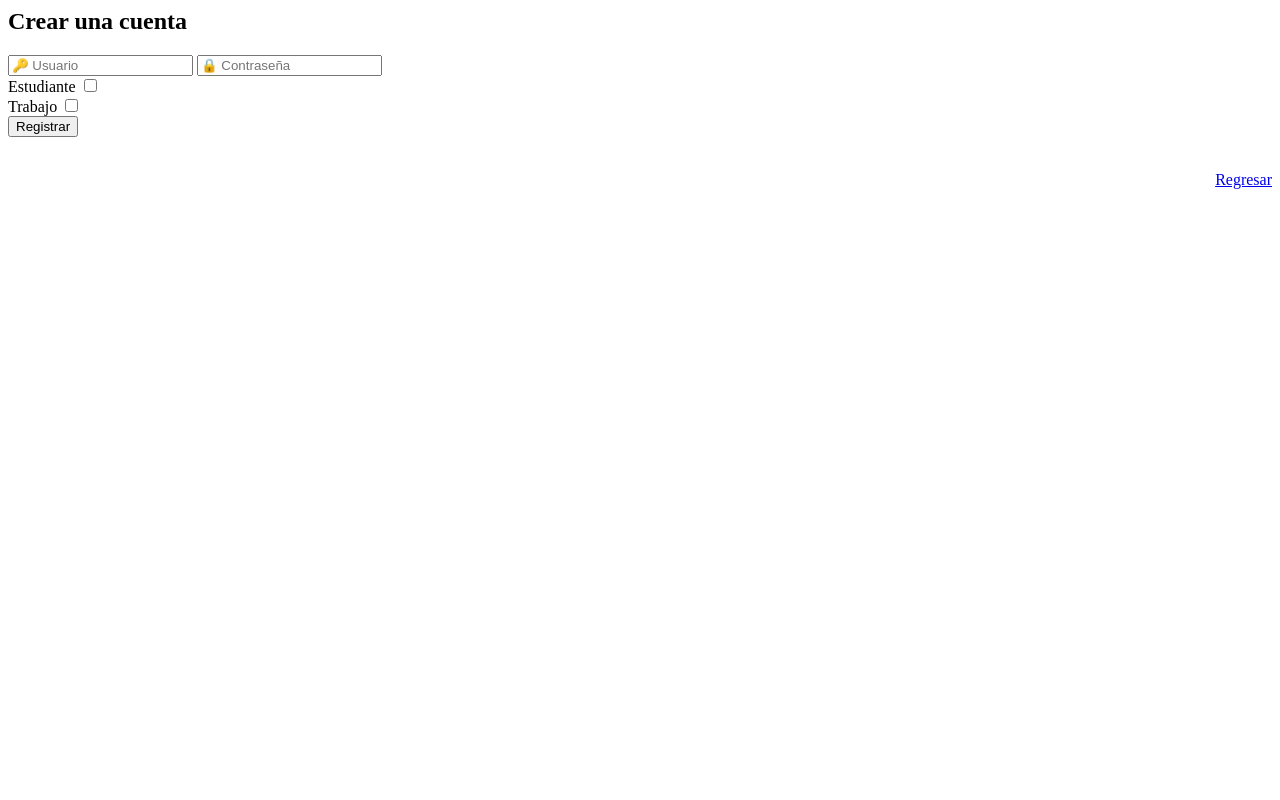
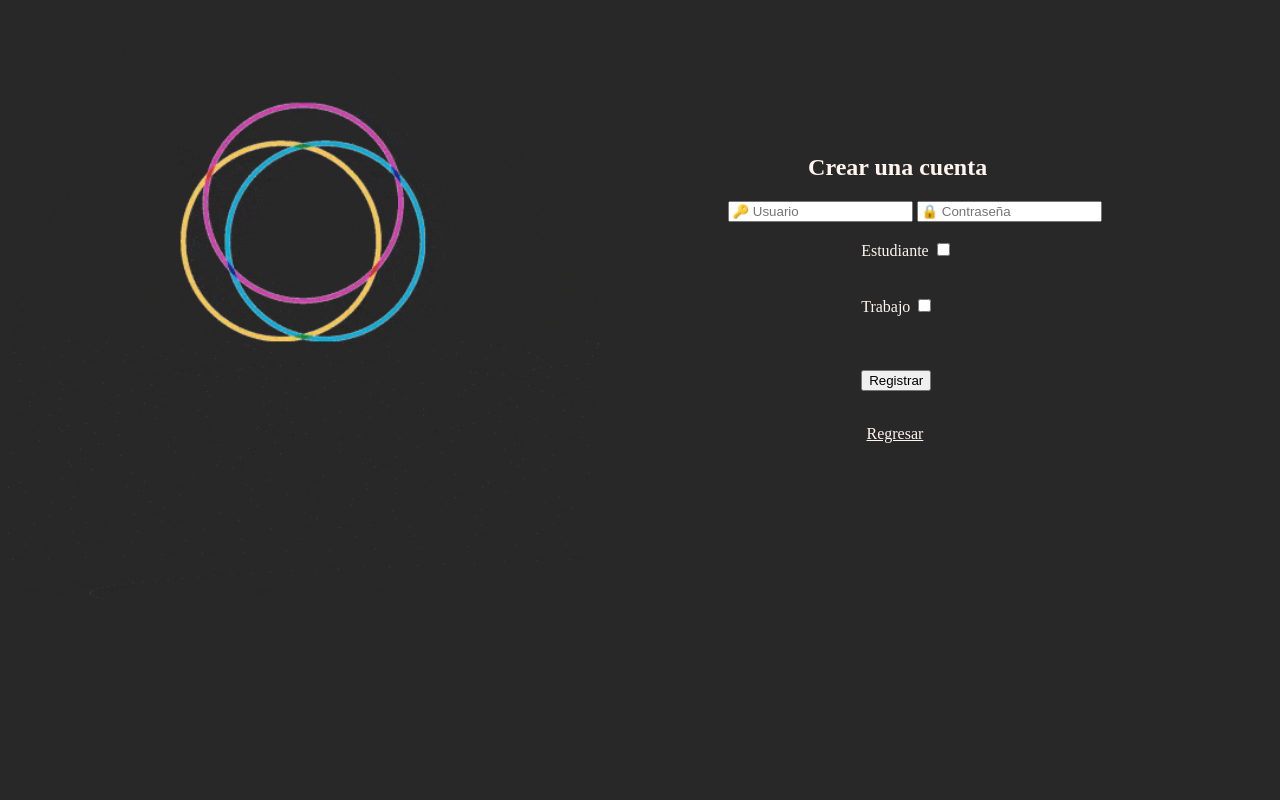
Before and after one commit to Code-A-H/I-Com, a PHP site: page /registrar.html in a window 1280 px wide. Run offline with PHP 8.4, Linux system fonts and the light colour scheme.

Commit message:
registrar4

```diff
--- a/RegistrarDiseño.css
+++ b/RegistrarDiseño.css
@@ -5,3 +5,52 @@
     display: none;
     min-width: 200px;
 }
+
+body{
+
+    background-color: rgb(40, 40, 40);
+}
+
+.inner1{
+    width:55%;
+    margin-right:2%;
+    float: left;
+}
+
+.inner1 img{
+    width:85%;
+}
+
+.inner2 {
+    width:42%;
+    float: left;
+    margin-top: 10%;
+}
+
+h2#tit{
+    color: seashell;
+    margin-left: 15%;
+}
+
+.dat{
+    color: seashell;
+    margin-left: 25%;
+}
+
+.dat2{
+    color: seashell;
+    margin-left: 26%;
+}
+
+.dat3{
+    color: palegoldenrod;
+}
+
+.inner2 a#registrarBtn{
+    color: seashell;
+    margin-left: 28%;
+}
+
+.btnReg{
+    margin-left: 25%;
+}
--- a/registrar.html
+++ b/registrar.html
@@ -16,34 +16,44 @@ Usar "estilos.css" en el ejercicio.
 
     <head>
         <meta charset="UTF-8">
-        <title>Registrar</title>
+        <title>I-COM</title>
         <link rel="stylesheet" href="RegistrarDiseño.css">
         <script src="Registrar.js"></script>
     </head>
 
     <body>
+        <div class="contenedor"></div>
+        <div class="inner1">
+            <img src="I-COM.gif" alt="Funny image">
+        </div>
+        <div class="inner2">
         <form action="Registrar.php" method="POST">
-            <h2>Crear una cuenta</h2>
+
+
+            <h2 id="tit">Crear una cuenta</h2>
             <input type="text" placeholder="&#128273; Usuario" name="usuario" required>
             <input type="password" placeholder="&#128274; Contraseña" name="contraseña" required>
-            <br>
-            <label>Estudiante</label>
+            <br><br>
+            <label class="dat">Estudiante</label>
             <input type="checkbox" name="Estudiante" onclick="desplegarEst(this)">
+            <br><br>
             <div id="DataEst">
-                <label>Correo institucional: </label>
+                <label class="dat3">Correo institucional: </label>
                 <input type="email" name="EstEmail" placeholder="&#127891;example@institution.com">
             </div>
             <br>
-            <label>Trabajo</label>
+            <label class="dat">Trabajo</label>
             <input type="checkbox" name="Trabajo" onclick="desplegarTrab(this)">
+            <br><br>
             <div id="DataTra">
-                <label>Correo empresarial: </label>
+                <label class="dat3">Correo empresarial: </label>
                 <input type="email" name="TraEmail" placeholder="&#128188;example@empresa.com">
             </div>
-            <br>
-            <input type="submit" value="Registrar" name="btnRegistrar">
+            <br><br>
+            <input class="btnReg" type="submit" value="Registrar" name="btnRegistrar">
         </form>
         <br>
-        <a href="index.html" style="float:right">Regresar</a>
+        <a class="dat2" href="index.html">Regresar</a>
+        </div>
     </body>
 </html>
```
